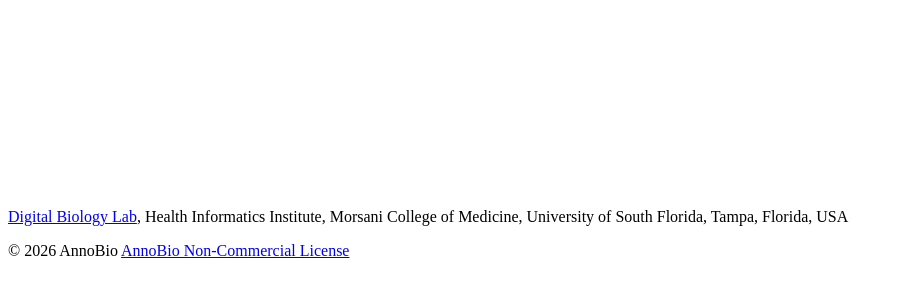
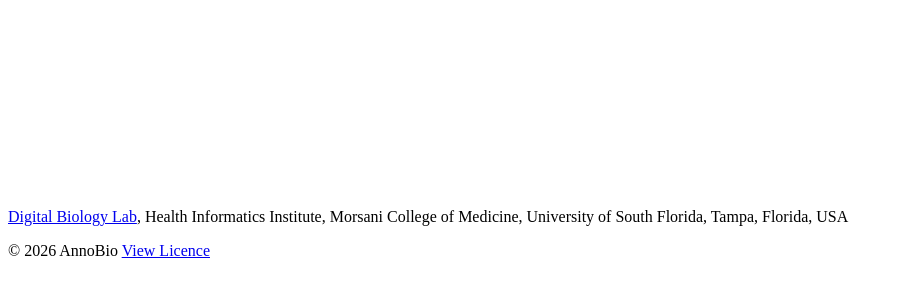
Before and after one commit to Yichuan0712/AnnoBio, a Python web app: template hub/templates/page.html in a window 1280 px wide. Shown: the top 300 px of the page, without its empty margins (0-902 px from the left). Run offline with Jinja, Linux system fonts and the light colour scheme; the template is opened without the code that fills it, so the values that code supplies are empty.

Commit message:
Update license references to "View Licence" in about modal and footers

```diff
--- a/app/src/aboutModal.js
+++ b/app/src/aboutModal.js
@@ -29,7 +29,7 @@ export function openAboutModal() {
           <dl class="about-build-info" aria-live="polite"><dt>Version:</dt><dd>Loading…</dd></dl>
           <div class="about-meta">
             <p>${ABOUT_AFFILIATION}</p>
-            <p>${ABOUT_COPYRIGHT} · <a href="https://github.com/Yichuan0712/AnnoBio/blob/main/LICENSE" target="_blank" rel="noopener" tabindex="0">AnnoBio Non-Commercial License</a></p>
+            <p>${ABOUT_COPYRIGHT} · <a href="https://github.com/Yichuan0712/AnnoBio/blob/main/LICENSE" target="_blank" rel="noopener" tabindex="0">View Licence</a></p>
             <p>Paper coming soon.</p>
           </div>
         </div>
--- a/hub/templates/guide.html
+++ b/hub/templates/guide.html
@@ -186,7 +186,7 @@
 
 <footer class="site-footer">
   <p class="site-footer-affiliation"><a href="https://digbio.github.io">Digital Biology Lab</a>, Health Informatics Institute, Morsani College of Medicine, University of South Florida, Tampa, Florida, USA</p>
-  <p class="site-footer-copyright">&copy; 2026 AnnoBio <a href="/about#license">AnnoBio Non-Commercial License</a></p>
+  <p class="site-footer-copyright">&copy; 2026 AnnoBio <a href="/about#license">View Licence</a></p>
 </footer>
 
 </body>
--- a/hub/templates/landing.html
+++ b/hub/templates/landing.html
@@ -405,7 +405,7 @@
 
 <footer class="site-footer">
   <p class="site-footer-affiliation"><a href="https://digbio.github.io">Digital Biology Lab</a>, Health Informatics Institute, Morsani College of Medicine, University of South Florida, Tampa, Florida, USA</p>
-  <p class="site-footer-copyright">&copy; 2026 AnnoBio <a href="/about#license">AnnoBio Non-Commercial License</a></p>
+  <p class="site-footer-copyright">&copy; 2026 AnnoBio <a href="/about#license">View Licence</a></p>
 </footer>
 
 <script>
--- a/hub/templates/page.html
+++ b/hub/templates/page.html
@@ -38,7 +38,7 @@
 
 <footer class="site-footer">
   <p class="site-footer-affiliation"><a href="https://digbio.github.io">Digital Biology Lab</a>, Health Informatics Institute, Morsani College of Medicine, University of South Florida, Tampa, Florida, USA</p>
-  <p class="site-footer-copyright">&copy; 2026 AnnoBio <a href="/about#license">AnnoBio Non-Commercial License</a></p>
+  <p class="site-footer-copyright">&copy; 2026 AnnoBio <a href="/about#license">View Licence</a></p>
 </footer>
 
 </body>
```
